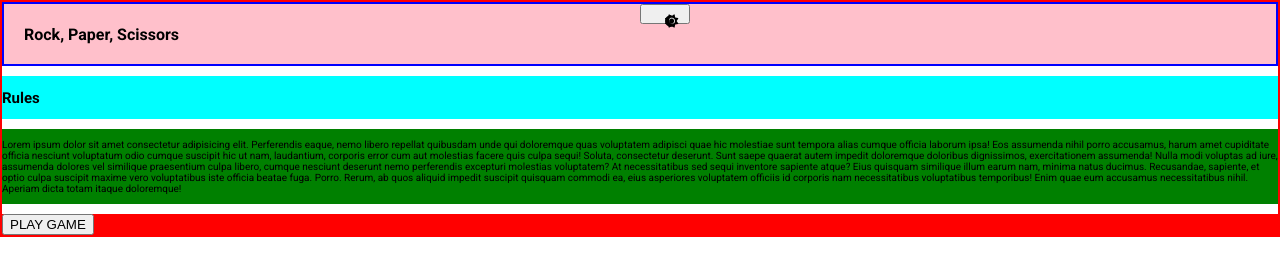
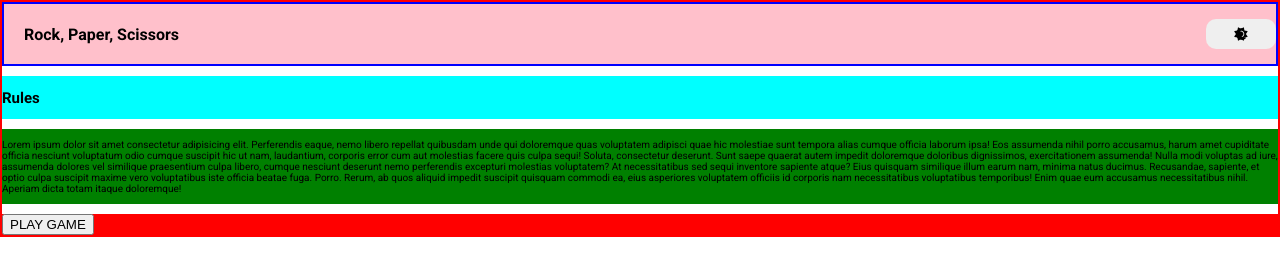
Before and after one commit to TotallySly/100.-OWN-PROJECT--rock-paper-scissors, a plain HTML site: page index.html in a window 1280 px wide. Drawn offline with Linux system fonts and the light colour scheme.

Commit message:
Taking a break for now

```diff
--- a/style.css
+++ b/style.css
@@ -7,6 +7,12 @@ font-family: 'Roboto', sans-serif;
 /*
 General Styling
 */
+
+:root {
+    --light-mode-font
+    --light-mode-body
+    --light-mode-
+}
 
 * {
     box-sizing: border-box;
@@ -52,14 +58,28 @@ Game Title and Dark Mode Row
 Dark Mode
 */
 
+.container--light-dark-mode {
+    height: 100%;
+    width: 100%;
+    display: flex;
+    flex-direction: column;
+    justify-content: center;
+    align-items: flex-end;
+}
+
 .container--light-dark-mode button {
     position: relative;
-    height: 2rem;
-    width: 5rem;
+    height: 3rem;
+    width: 7rem;
+    border: none;
+    border-radius: 10px;
 }
 
 .container--light-dark-mode span {
     position: absolute;
+    top: 50%;
+    left: 50%;
+    transform: translate(-50%, -50%);
 }
 
 /*
```
